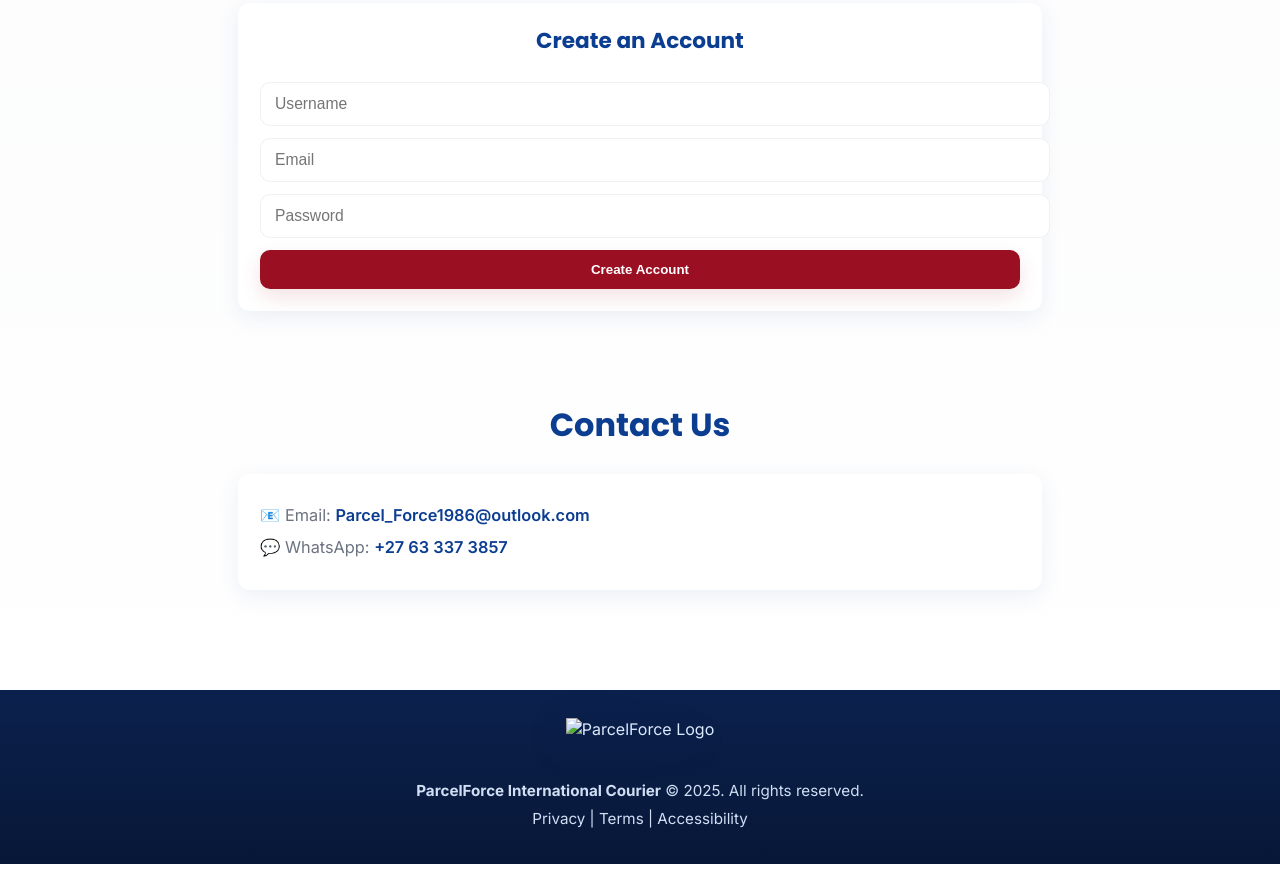
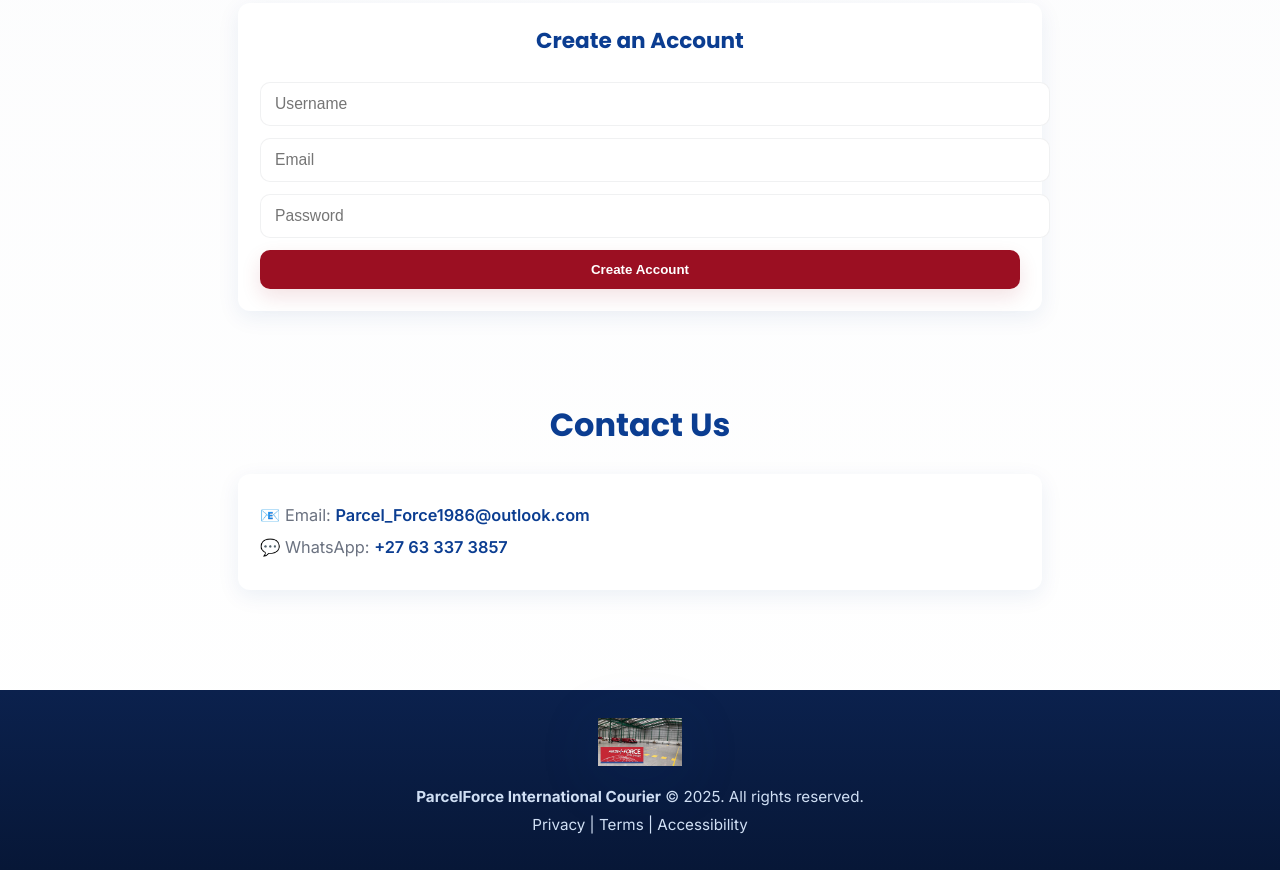
Before and after one commit to Parcel-Force/parcelforce-site, a website: page index.html in a window 1280 px wide. Shown: the part 1768-2638 px from the top of the page. Drawn offline with Linux system fonts and the light colour scheme.

Commit message:
Update index.html

```diff
--- a/index.html
+++ b/index.html
@@ -818,7 +818,7 @@
   </section>
 
   <footer>
-    <img src="../assets/logo.png" alt="ParcelForce Logo" />
+    <img src="logo.png" alt="ParcelForce Logo" />
     <p><strong>ParcelForce International Courier</strong> &copy; 2025. All rights reserved.</p>
     <p>Privacy | Terms | Accessibility</p>
   </footer>
```
